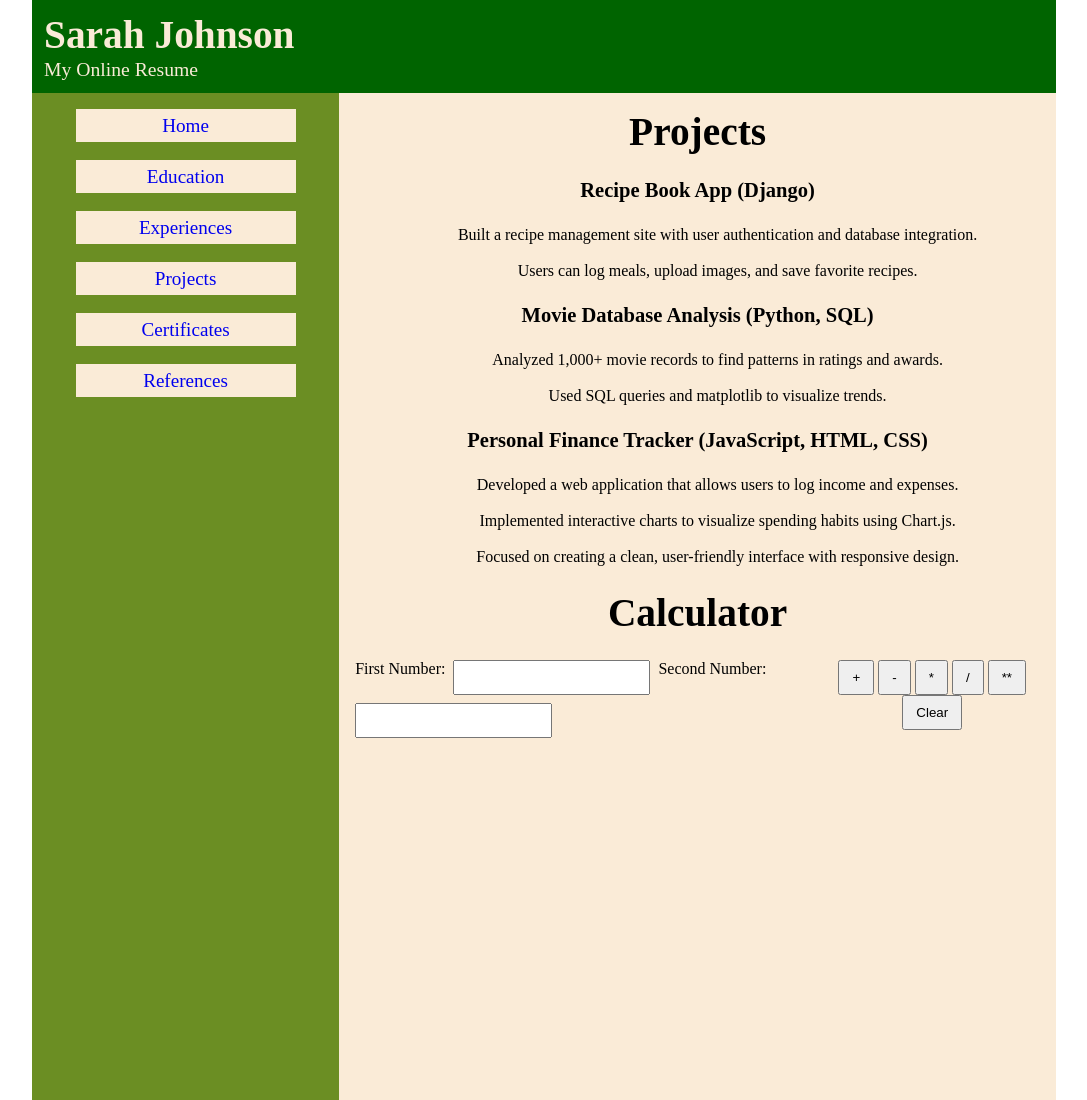
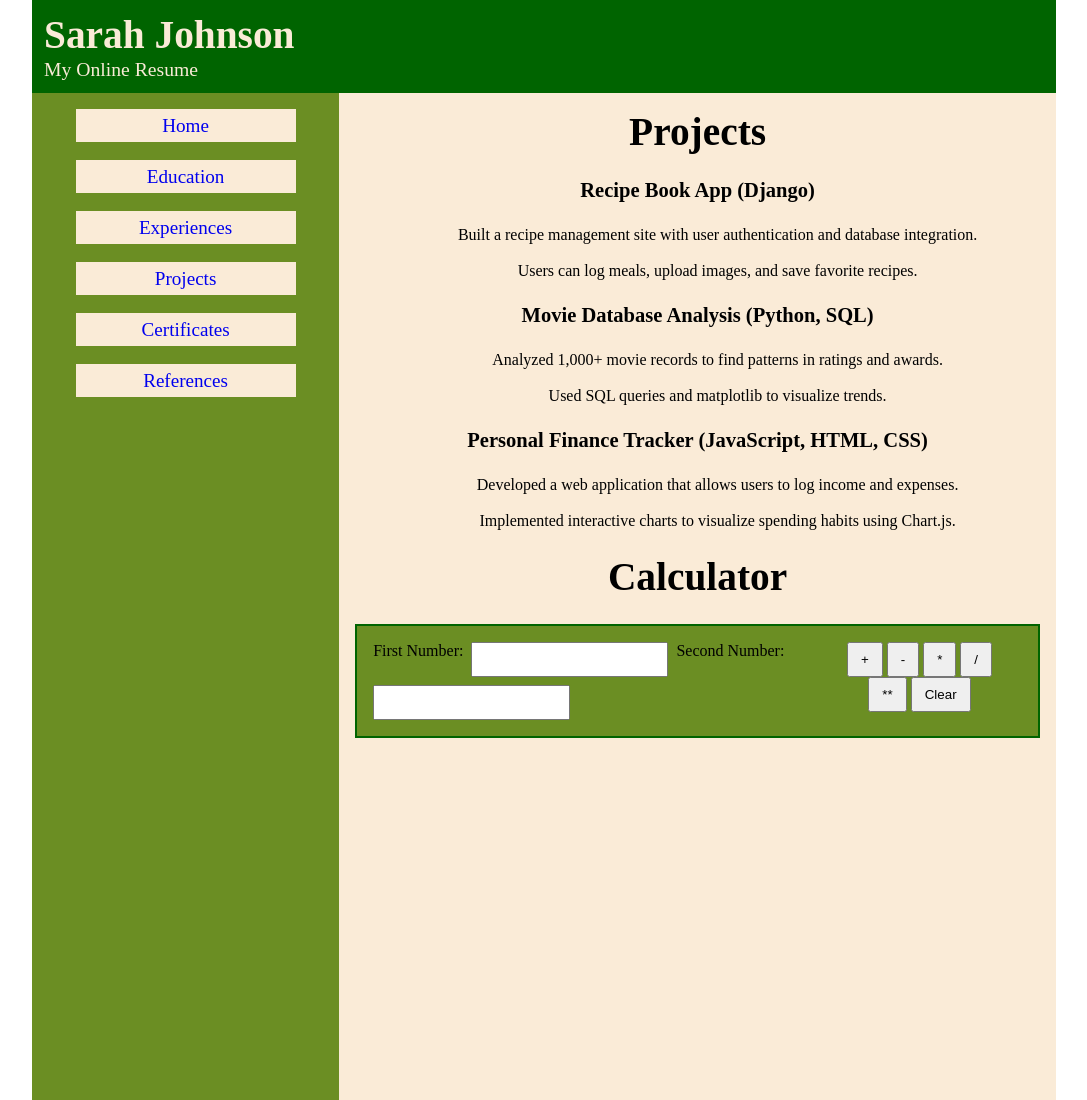
Before and after one commit to ralghazi/mp-1, a plain HTML site: page projects/projects.html in a window 1280 px wide. Shown: the top 1100 px of the page, without its empty margins (96-1183 px from the left). Drawn offline with Linux system fonts and the light colour scheme.

Commit message:
Styles calculator

```diff
--- a/projects/projects.css
+++ b/projects/projects.css
@@ -89,10 +89,14 @@ p {
     display: flex;
     flex-direction: row;
     gap: 12px;
+    background-color: olivedrab;
+    padding: 16px;
+    border: 2px solid darkgreen;
 }
 
 #inputs {
     display: flex;
+    flex-direction: row;
     gap: 8px;
     flex-wrap: wrap;
 }
--- a/projects/projects.html
+++ b/projects/projects.html
@@ -40,7 +40,6 @@
             <ul>
                 <li>Developed a web application that allows users to log income and expenses.</li>
                 <li>Implemented interactive charts to visualize spending habits using Chart.js.</li>
-                <li>Focused on creating a clean, user-friendly interface with responsive design.</li>
             </ul>
 
             <h1>Calculator</h1>
```
